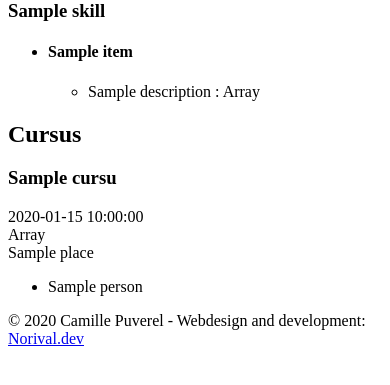
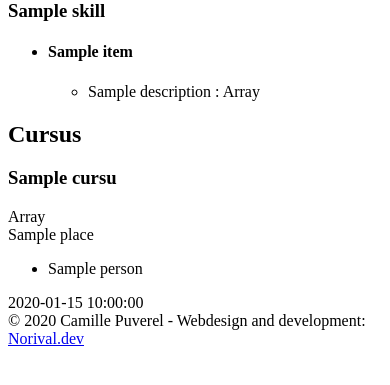
Before and after one commit to norival/website_puverel, a Symfony app: template templates/cv/index.html.twig in a window 390 px wide. Shown: the part 275-660 px from the top of the page. Run offline with Twig, Linux system fonts and the light colour scheme; the template is opened without the code that fills it: most values are stand-ins (such as "Sample title", 1, 10 or a date in 2020); some libraries are stand-ins or nearby versions.

Commit message:
responsive cv

```diff
--- a/assets/styles/page.scss
+++ b/assets/styles/page.scss
@@ -1,4 +1,4 @@
-$desktopWidth: 900px;
+$desktopWidth: 992px;
 
 $bgColor: #151515;
 $fgColor: #fbfffb;
@@ -61,7 +61,7 @@ main {
     padding-top: 180px;
 
     @media (min-width: $desktopWidth) {
-        padding-top: 100px;
+        padding-top: 130px;
         transform: translateY(100%);
         animation: slideIn 0.5s ease-in forwards;
     }
--- a/templates/cv/index.html.twig
+++ b/templates/cv/index.html.twig
@@ -14,7 +14,7 @@
                     <h2>Skills</h2>
                 </div>
                 {% for skill in skills %}
-                    <div class="col-12">
+                    <div class="col-12 col-md-6">
                         <article class="cvItem cvSkill">
                             <h3><span>{{ skill.title }}</span></h3>
                             <ul>
@@ -52,27 +52,29 @@
                                 <div class="col-12">
                                     <h3><span>{{ item.title }}</span></h3>
                                 </div>
-                                <div class="col-12">
-                                    <div class="date">{{ item.date }}</div>
-                                </div>
-                                <div class="col-12">
+                                <div class="col-12 mb-3">
                                     <div class="description">{{ item.description }}</div>
                                 </div>
-                                <div class="col-12">
+                            </div>
+                            <div class="row">
+                                <div class="col-12 col-md-4 mb-1 text-md-center">
                                     <div class="place">
-                                        {{ item.place }}
+                                        <i class="fas fa-map-marker-alt"></i>{{ item.place }}
                                     </div>
                                 </div>
-                                <div class="col-12">
+                                <div class="col-12 col-md-4 mb-1 text-md-center">
                                     <div class="referent">
-                                        <ul>
-                                        {% for person in item.persons %}
-                                            <li>
-                                                {{ person }}
-                                            </li>
-                                        {% endfor %}
+                                        <ul class="mb-0">
+                                            {% for person in item.persons %}
+                                                <li>
+                                                    <i class="fas fa-user"></i>{{ person }}
+                                                </li>
+                                            {% endfor %}
                                         </ul>
                                     </div>
+                                </div>
+                                <div class="col-12 col-md-4 mb-1 text-md-center">
+                                    <i class="far fa-calendar-alt"></i>{{ item.date }}
                                 </div>
                             </div>
                         </article>
```
Also changed, not shown: assets/styles/cv.scss (+14 -3 lines).
